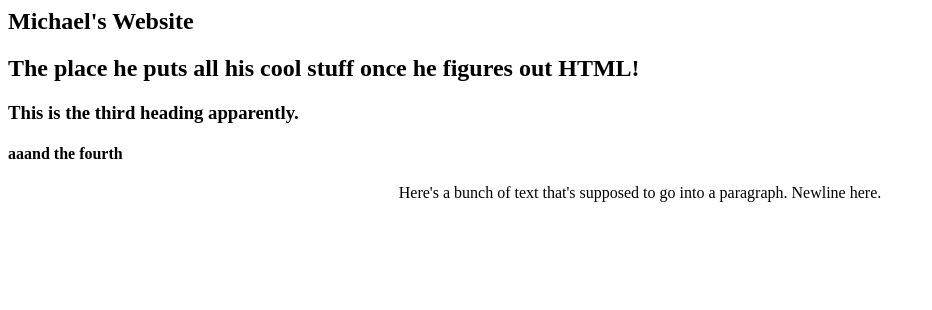
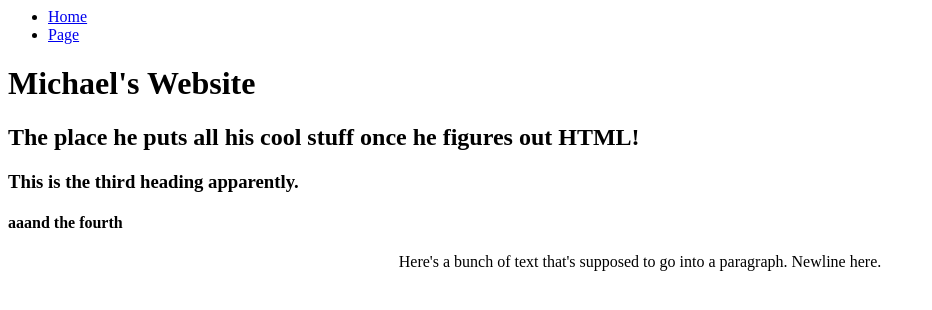
Before and after one commit to MichaelPatrick2019/MichaelPatrick2010.github.io, a plain HTML site: page index.html in a window 1280 px wide. Shown: the whole page, without its empty margins (0-932 px from the left). Drawn offline with Linux system fonts and the light colour scheme.

Commit message:
header with links that don't work

```diff
--- a/index.html
+++ b/index.html
@@ -1,8 +1,13 @@
 <nav>
-	<h1>Michael's Website</h1>
-	<h2>The place he puts all his cool stuff once he figures out HTML!</h2>
-	<h3>This is the third heading apparently.</h3>
-	<h4>aaand the fourth</h4>
-	<p style="text-align: center;">Here's a bunch of text that's supposed to go into a paragraph.
-	Newline here.</p>
+	<ul>
+		<li><a href="/link">Home</a>
+		<li><a href="/link">Page</a>
+	</ul>
 </nav>
+
+<h1>Michael's Website</h1>
+<h2>The place he puts all his cool stuff once he figures out HTML!</h2>
+<h3>This is the third heading apparently.</h3>
+<h4>aaand the fourth</h4>
+<p style="text-align: center;">Here's a bunch of text that's supposed to go into a paragraph.
+Newline here.</p>
```
